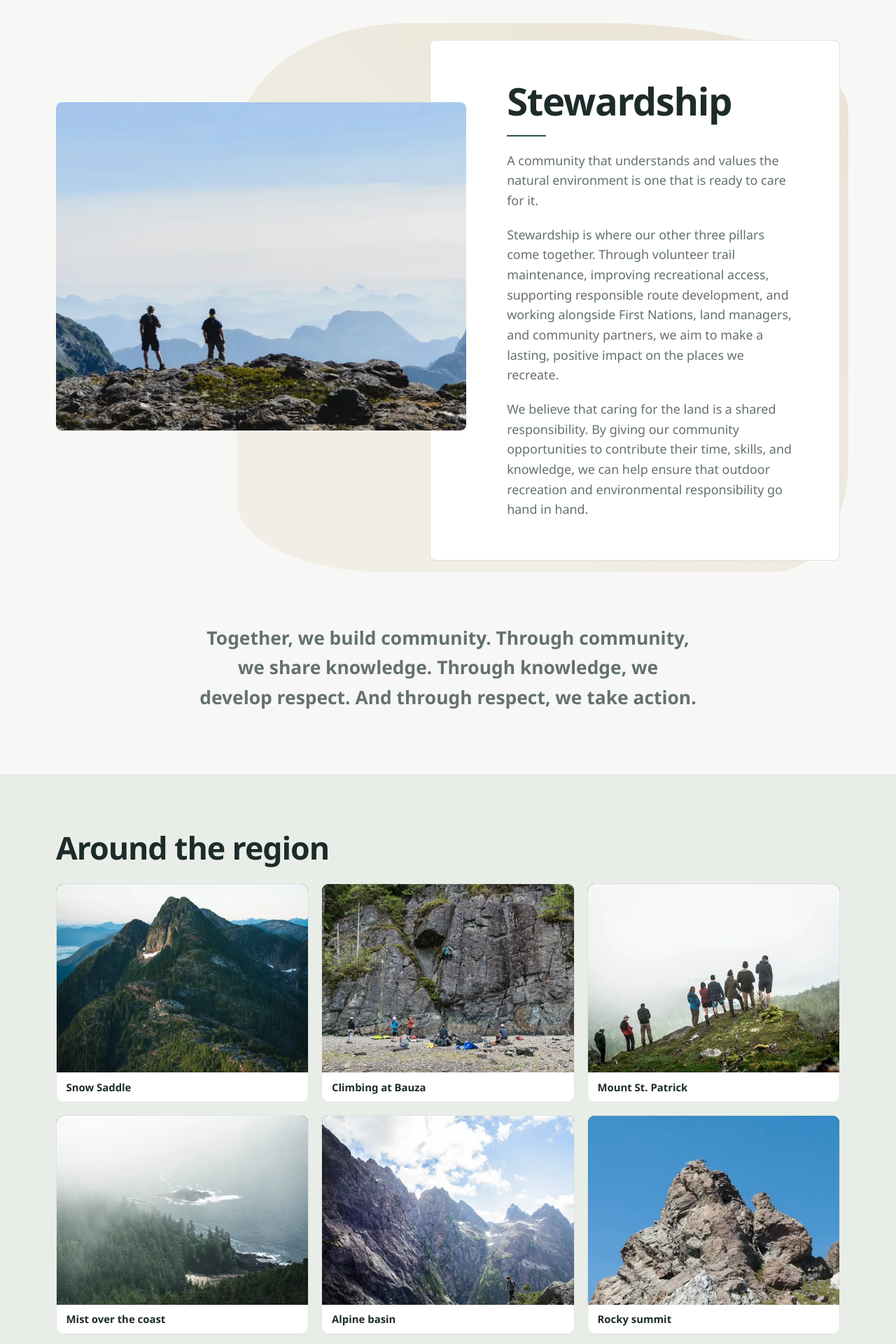
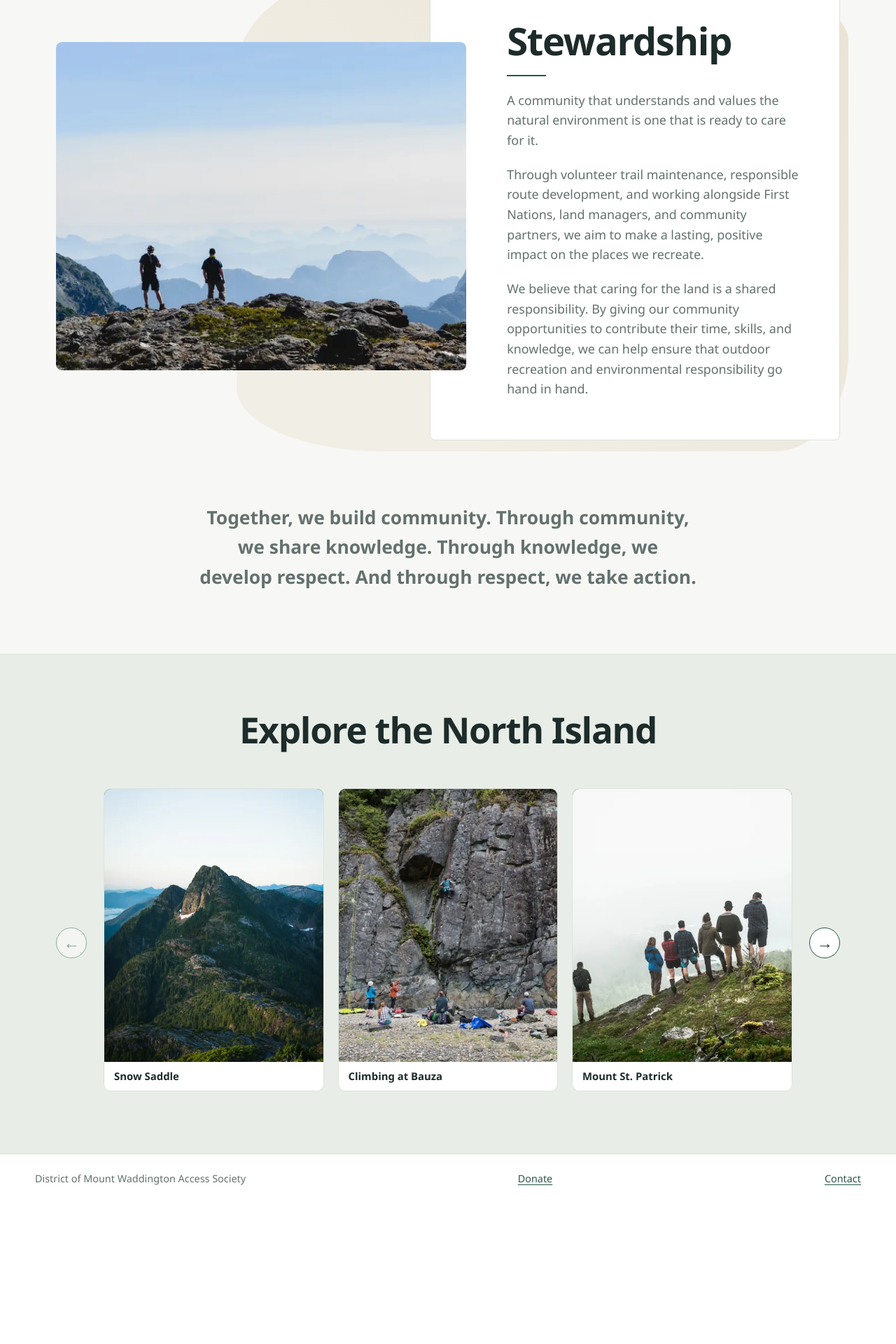
Before and after one commit to trevorjharder/DMWAS, a Flask app: page /about in a window 1280 px wide. Shown: the part 3240-5160 px from the top of the page at 70% size. After the commit the page ends 4933 px from the top, so only its background shows below. Run offline with Flask 3, Linux system fonts and the light colour scheme; some libraries are stand-ins or nearby versions.

Commit message:
About page facelift4

```diff
--- /dev/null
+++ b/static/photo_carousel.js
@@ -0,0 +1,31 @@
+const carousel = document.querySelector("[data-photo-carousel]");
+const photoTrack = carousel.querySelector(".about-gallery__track");
+const previousPhoto = carousel.querySelector("[data-photo-previous]");
+const nextPhoto = carousel.querySelector("[data-photo-next]");
+
+function updatePhotoArrows() {
+  const atStart = photoTrack.scrollLeft <= 1;
+  const atEnd = photoTrack.scrollWidth - photoTrack.clientWidth - photoTrack.scrollLeft <= 1;
+  previousPhoto.setAttribute("aria-disabled", String(atStart));
+  nextPhoto.setAttribute("aria-disabled", String(atEnd));
+}
+
+function movePhotoTrack(event, direction) {
+  if (event.currentTarget.getAttribute("aria-disabled") === "true") {
+    return;
+  }
+
+  const firstPhoto = photoTrack.firstElementChild;
+  const cardWidth = firstPhoto.getBoundingClientRect().width;
+  const gap = parseFloat(getComputedStyle(photoTrack).columnGap);
+  photoTrack.scrollBy({ left: direction * (cardWidth + gap) });
+}
+
+previousPhoto.addEventListener("click", (event) => movePhotoTrack(event, -1));
+nextPhoto.addEventListener("click", (event) => movePhotoTrack(event, 1));
+photoTrack.addEventListener("scroll", updatePhotoArrows, { passive: true });
+new ResizeObserver(updatePhotoArrows).observe(photoTrack);
+
+previousPhoto.hidden = false;
+nextPhoto.hidden = false;
+updatePhotoArrows();
--- a/static/styles.css
+++ b/static/styles.css
@@ -367,16 +367,67 @@ h3 {
   padding-block: clamp(3rem, 6vw, 5rem);
 }
 .about-gallery h2 {
-  margin: 0 0 1.5rem;
-  font-size: clamp(1.75rem, 3.5vw, 2.8rem);
+  margin: 0 0 clamp(1.5rem, 4vw, 3rem);
+  font-size: clamp(1.85rem, 4vw, 3.2rem);
+  text-align: center;
+  text-wrap: balance;
 }
-.about-gallery__grid {
+.about-gallery__carousel {
   display: grid;
-  grid-template-columns: repeat(3, minmax(0, 1fr));
-  gap: clamp(0.65rem, 1.5vw, 1.15rem);
+  grid-template-columns: auto minmax(0, 1fr) auto;
+  align-items: center;
+  column-gap: clamp(0.5rem, 1.6vw, 1.4rem);
+}
+.about-gallery__track {
+  --gallery-gap: clamp(0.75rem, 1.6vw, 1.3rem);
+  grid-area: 1 / 2;
+  display: flex;
+  gap: var(--gallery-gap);
   margin: 0;
+  padding: 0.25rem 0.25rem 0.75rem;
+  overflow-x: auto;
+  list-style: none;
+  scroll-padding-inline: 0.25rem;
+  scroll-snap-type: x mandatory;
+  scrollbar-color: #93a89b transparent;
+  scrollbar-width: thin;
+}
+.about-gallery__track:focus-visible {
+  outline: 2px solid var(--forest);
+  outline-offset: 2px;
+}
+.about-gallery__slide {
+  flex: 0 0 calc((100% - 2 * var(--gallery-gap)) / 3);
+  min-width: 0;
+  scroll-snap-align: start;
+}
+.about-gallery__arrow:not([hidden]) {
+  display: grid;
+  place-items: center;
+  width: 2.75rem;
+  height: 2.75rem;
   padding: 0;
-  list-style: none;
+  border: 1px solid var(--forest);
+  border-radius: 50%;
+  background: var(--surface);
+  color: var(--forest-dark);
+  font: inherit;
+  font-size: 1.45rem;
+  cursor: pointer;
+}
+.about-gallery__arrow:hover:not([aria-disabled="true"]) {
+  background: var(--forest);
+  color: var(--surface);
+}
+.about-gallery__arrow[aria-disabled="true"] {
+  opacity: 0.45;
+  cursor: default;
+}
+.about-gallery__arrow--previous {
+  grid-area: 1 / 1;
+}
+.about-gallery__arrow--next {
+  grid-area: 1 / 3;
 }
 .about-gallery__link {
   display: block;
@@ -391,10 +442,13 @@ h3 {
 .about-gallery__link:hover .about-gallery__caption {
   text-decoration: underline;
 }
+.about-gallery__link:focus-visible {
+  outline-offset: -3px;
+}
 .about-gallery__image {
   display: block;
   width: 100%;
-  aspect-ratio: 4 / 3;
+  aspect-ratio: 4 / 5;
   object-fit: cover;
   object-position: center 60%;
   background: var(--forest-dark);
@@ -1037,9 +1091,32 @@ h3 {
   font-size: 0.9rem;
 }
 
+@media (prefers-reduced-motion: no-preference) {
+  .about-gallery__track {
+    scroll-behavior: smooth;
+  }
+}
 @media (max-width: 900px) {
-  .about-gallery__grid {
-    grid-template-columns: repeat(2, minmax(0, 1fr));
+  .about-gallery__slide {
+    flex-basis: calc((100% - var(--gallery-gap)) / 2);
+  }
+}
+@media (max-width: 600px) {
+  .about-gallery__carousel {
+    grid-template-columns: 1fr auto auto 1fr;
+    row-gap: 0.75rem;
+  }
+  .about-gallery__track {
+    grid-area: 1 / 1 / 2 / -1;
+  }
+  .about-gallery__arrow--previous {
+    grid-area: 2 / 2;
+  }
+  .about-gallery__arrow--next {
+    grid-area: 2 / 3;
+  }
+  .about-gallery__slide {
+    flex-basis: 86%;
   }
 }
 @media (max-width: 760px) {
--- a/templates/about.html
+++ b/templates/about.html
@@ -55,8 +55,8 @@
         a sense of belonging.
       </p>
       <p>
-        Our first priority is to build an inclusive and welcoming outdoor recreation
-        community across the Mount Waddington region. Through our community climbing
+        Our goal is to build an inclusive and welcoming outdoor recreation
+        community across the Mount Waddington region. Through the community climbing
         wall, organized hikes, group activities, and volunteer opportunities, we aim
         to connect people of all ages, backgrounds, and experience levels who share
         a passion for the outdoors.
@@ -86,7 +86,7 @@
       <p>
         Whether someone is learning to climb for the first time, developing backcountry
         skills, or gaining the confidence to explore independently, education empowers
-        our community to take the next step in their outdoor journey.
+        you to take the next step in your outdoor journey.
       </p>
     </div>
     {{ pillar_photo('bauza-climbing', 'A roped climber on the rock face at Bauza with a group gathered below') }}
@@ -96,8 +96,7 @@
     <div class="about-pillar__content">
       <h2 id="conservation-heading">Conservation</h2>
       <p>
-        As our community grows in knowledge and experience, so does our appreciation
-        for the natural environment. The mountains, forests, rivers, and coastlines
+        The mountains, forests, rivers, and coastlines
         of the Mount Waddington region are more than places to recreate—they are
         ecosystems worth protecting.
       </p>
@@ -123,8 +122,7 @@
         is ready to care for it.
       </p>
       <p>
-        Stewardship is where our other three pillars come together. Through volunteer
-        trail maintenance, improving recreational access, supporting responsible route
+        Through volunteer trail maintenance, responsible route
         development, and working alongside First Nations, land managers, and community
         partners, we aim to make a lasting, positive impact on the places we recreate.
       </p>
@@ -147,21 +145,30 @@
 
 <section class="about-gallery" aria-labelledby="gallery-heading">
   <div class="content-section about-gallery__inner">
-    <h2 id="gallery-heading">Around the region</h2>
+    <h2 id="gallery-heading">Explore the North Island</h2>
     {% set photos = [
       ('snow-saddle-ridge', 'Snow Saddle', 'A rugged, forested peak with a patch of snow below its cliffs'),
       ('bauza-climbing', 'Climbing at Bauza', 'A roped climber on a rock face with a group gathered below'),
       ('mount-st-patrick-hikers', 'Mount St. Patrick', 'A group of hikers looks out from a foggy ridge'),
       ('mount-st-patrick-coast', 'Mist over the coast', 'Surf breaks around a rocky island below a forested headland'),
-      ('alpine-basin', 'Alpine basin', 'A hiker crosses a rock slope below jagged peaks'),
-      ('rocky-summit', 'Rocky summit', 'Two people spread their arms at the top of a rocky spire'),
+      ('alpine-basin', 'The Blades', 'A hiker crosses a rock slope below jagged peaks'),
+      ('rocky-summit', 'Nathens Needles', 'Two people spread their arms at the top of a rocky spire'),
       ('sutton-peak-lookout', 'View from Sutton Peak', 'Two hikers stand on a rocky lookout above layers of mountains'),
-      ('sutton-peak-hiker', 'Hiking at Sutton Peak', 'A hiker with a backpack faces a steep mountain ridge'),
+      ('sutton-peak-hiker', 'Victoria and Warden', 'A hiker with a backpack faces a steep mountain ridge'),
       ('whiltilla', 'Whiltilla', 'A hiker raises both arms on a rocky ledge in the mist')
     ] %}
-    <ul class="about-gallery__grid" role="list">
+    <div class="about-gallery__carousel" data-photo-carousel>
+      <button class="about-gallery__arrow about-gallery__arrow--previous" type="button"
+        aria-label="Previous photo" aria-controls="north-island-photos" data-photo-previous hidden>
+        <span aria-hidden="true">←</span>
+      </button>
+      <button class="about-gallery__arrow about-gallery__arrow--next" type="button"
+        aria-label="Next photo" aria-controls="north-island-photos" data-photo-next hidden>
+        <span aria-hidden="true">→</span>
+      </button>
+      <ul class="about-gallery__track" id="north-island-photos" role="list" tabindex="0" aria-label="North Island photos">
         {% for name, caption, description in photos %}
-      <li>
+        <li class="about-gallery__slide">
           <a class="about-gallery__link" href="{{ url_for('static', filename='about/' ~ name ~ '.webp') }}">
             <img
               class="about-gallery__image"
@@ -176,5 +183,7 @@
         {% endfor %}
       </ul>
     </div>
+  </div>
 </section>
+<script src="{{ url_for('static', filename='photo_carousel.js') }}" defer></script>
 {% endblock %}
```
Lines whose indentation alone changed are shown as unchanged.
